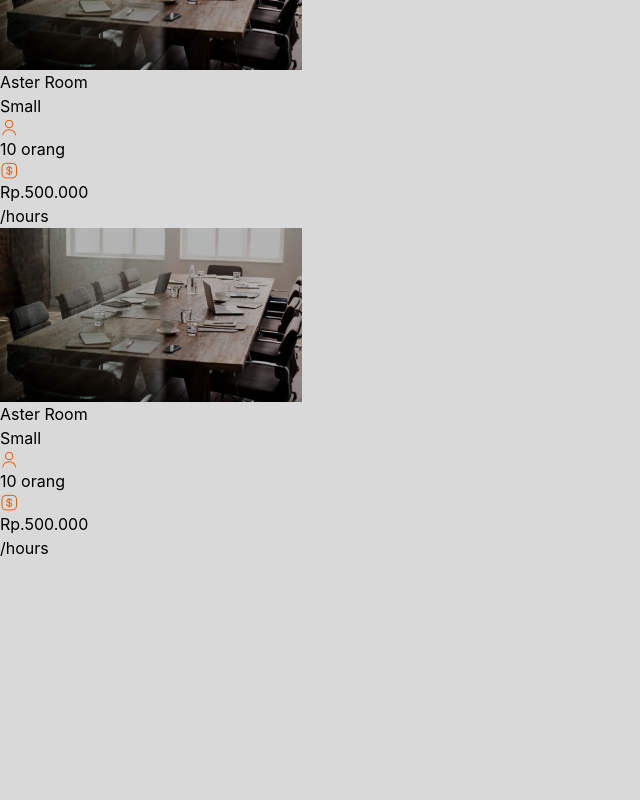
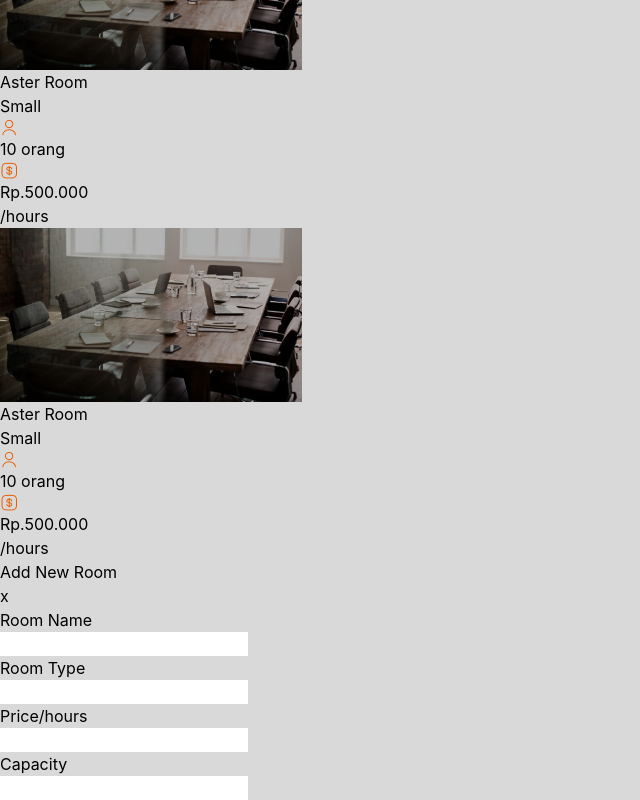
Before and after one commit to septi-anita/final-project-fe, a React (Vite) app: page /dashboard/rooms in a window 1280 px wide. Shown: the part 2828-3628 px from the top of the page, without its empty margins (0-640 px from the left). Before the commit the page ends 3388 px from the top, so only its background shows below. Built offline with nearby package versions, Linux system fonts and the light colour scheme.

Commit message:
Update routes and API integration testing

```diff
--- a/package.json
+++ b/package.json
@@ -10,6 +10,7 @@
     "preview": "vite preview"
   },
   "dependencies": {
+    "axios": "^1.7.9",
     "prop-types": "^15.8.1",
     "react": "^18.3.1",
     "react-dom": "^18.3.1",
--- a/src/App.jsx
+++ b/src/App.jsx
@@ -18,6 +18,7 @@ const App = () => {
 
     <BrowserRouter>
       <Routes>
+        <Route path="/" element={<Login/>} />
         <Route path='/login' element={<Login/>}/>
         <Route path='/dashboard/*' element={
           <ProtectedRoute isAuthenticated={lsAuthenticated}>
--- /dev/null
+++ b/src/component/Product/ProductList.jsx
@@ -0,0 +1,24 @@
+import React from 'react'
+
+const ProductList = ({products}) => {
+  return (
+    <>
+        <h2>ProductList</h2>
+        <ul className='grid grid-cols-5 gap-3'>
+            {products.map((product)=>{
+                return(
+                    <li key={product.id} className='flex flex-col p-1 border rounded-md border-gray-400 text-wrap'>
+                        <img src={product.image} alt={product.title} className="w-32 h-32 object-contain mx-auto" />
+                        <div className='flex flex-row'>
+                            <div>{product.title}</div>
+                            <div>{product.price}</div>
+                        </div>
+                    </li>
+                )
+            })}
+        </ul>
+    </>
+  )
+}
+
+export default ProductList
--- a/src/page/Reservation-schedule.jsx
+++ b/src/page/Reservation-schedule.jsx
@@ -1,9 +1,25 @@
+import React, { useState } from 'react';
+
 const Schedule = () => {
+    const [selectedDate, setSelectedDate] = useState('');
+
+    const handleChange = (event) => {
+      setSelectedDate(event.target.value);
+      console.log (selectedDate)
+    };
+
     return (
-        <div>
-            Schedule
-        </div>
-    )
+      <div>
+        <label htmlFor="date-input">Pilih Tanggal:</label>
+        <input
+          type="date"
+          id="date-input"
+          value={selectedDate}
+          onChange={handleChange}
+        />
+
+      </div>
+    );
 }
 
 
--- a/src/page/Rooms-page.jsx
+++ b/src/page/Rooms-page.jsx
@@ -5,6 +5,18 @@ import RoomCard from '../component/Card/Room-card.jsx';
 
 
 const Rooms = () => {
+
+    const openFormNewRoom =() => {
+        overlay.classList.remove('hidden');
+        form.classList.remove('hidden');
+    }
+
+    const backToMain = () => {
+        overlay.classList.add('hidden');
+        form.classList.add('hidden');
+
+    }
+
     return (
         <>
 
@@ -19,7 +31,7 @@ const Rooms = () => {
                     <RoomType />
                     <RoomCapacity/>
                     <button className='w-20 h-auto m-1 p-2 rounded-md border border-orange-600 hover:bg-orange-600 text-xs text-orange-600 hover:text-white'>search</button>
-                    <button className='w-35 h-auto m-1 p-2 rounded-md border bg-orange-600 text-xs text-white whitespace-nowrap'>+Add New Room</button>
+                    <button onClick={openFormNewRoom} className='w-35 h-auto m-1 p-2 rounded-md border bg-orange-600 text-xs text-white whitespace-nowrap'>+Add New Room</button>
                 </div>
 
                 {/*rooms*/}
@@ -31,6 +43,38 @@ const Rooms = () => {
                     <RoomCard />
                     <RoomCard />
                 </div>
+
+                {/*overlay*/}
+                <div id="overlay" onClick={backToMain} className="fixed inset-0 bg-gray-500 bg-opacity-60 hidden">
+                </div>
+
+                {/*form add new room*/}
+                <div id="form" className="fixed top-0 right-0 w-80 h-full p-3 bg-white hidden">
+                    <div className="flex flex-row justify-between">
+                        <div className="font-medium">Add New Room</div>
+                        <button  onClick={backToMain}>x</button>
+                    </div>
+
+                    <form>
+                        <label for='room-name'>Room Name</label>
+                        <br></br>
+                        <input className='border rounded-md border-gray-300' type='text' id='room-name'/>
+                        <br></br>
+                        <label for='room-type'>Room Type</label>
+                        <br></br>
+                        <input className='border rounded-md border-gray-300' type='text' id='room-type'/>
+                        <br></br>
+                        <label for='price'>Price/hours</label>
+                        <br></br>
+                        <input className='border rounded-md border-gray-300' type='text' id='price'/>
+                        <br></br>
+                        <label for='capacity'>Capacity</label>
+                        <br></br>
+                        <input className='border rounded-md border-gray-300' type='text' id='capacity'/>
+                        <br></br>
+                    </form>
+                </div>
+
             </div>
         </>
     );
--- a/src/page/Setting.jsx
+++ b/src/page/Setting.jsx
@@ -1,25 +1,31 @@
-import React, { useState } from 'react';
+import React, { useState, useEffect } from 'react';
+import axios from 'axios';
+import ProductList from '../component/Product/ProductList';
 
 const Setting = () => {
-  const [selectedDate, setSelectedDate] = useState('');
 
-  const handleChange = (event) => {
-    setSelectedDate(event.target.value);
-    console.log (selectedDate)
-  };
+    const [products, setProduct] = useState ([]);
 
-  return (
-    <div>
-      <label htmlFor="date-input">Pilih Tanggal:</label>
-      <input
-        type="date"
-        id="date-input"
-        value={selectedDate}
-        onChange={handleChange}
-      />
+    useEffect ( () => {
+        axios.get('https://fakestoreapi.com/products')
+        .then(res =>{
+            console.log('response',res)
+            setProduct(res.data)
+        })
+        .catch (err => {
+            console.log ('error', err)
+        })
+    }, [])
 
-    </div>
-  );
+
+    return(
+        <>
+          <div className='w-screen h-screen'>
+             <ProductList products={products}/>
+          </div>
+        </>
+    )
+
 };
 
 export default Setting;
```
Also changed, not shown: 1 other file (tests, documents, lock files or other folders).
